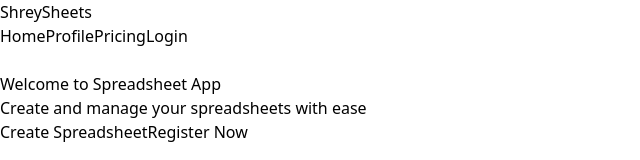
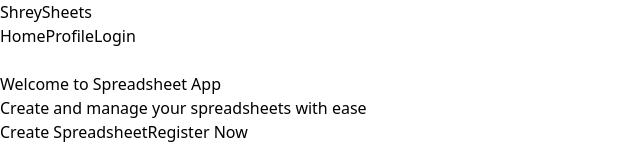
Before and after one commit to ShreyasiSen/ShreySheets, a React (Vite) app: page / in a window 1280 px wide. Shown: the top 160 px of the page, without its empty margins (0-640 px from the left). Built offline with nearby package versions, Linux system fonts and the light colour scheme.

Commit message:
removed pricing

```diff
--- a/src/components/navbar.jsx
+++ b/src/components/navbar.jsx
@@ -30,7 +30,6 @@ const Navbar = () => {
                 <div className="hidden md:flex space-x-4 items-center ml-auto">
                     <Link to="/" className="hover:text-indigo-300 transition duration-300">Home</Link>
                     <Link to="/Dashboard" className="hover:text-indigo-300 transition duration-300">Profile</Link>
-                    <Link to="/pricing" className="hover:text-indigo-300 transition duration-300">Pricing</Link>
                     {isAuthenticated ? (
                         <button
                             onClick={handleLogout}
```
